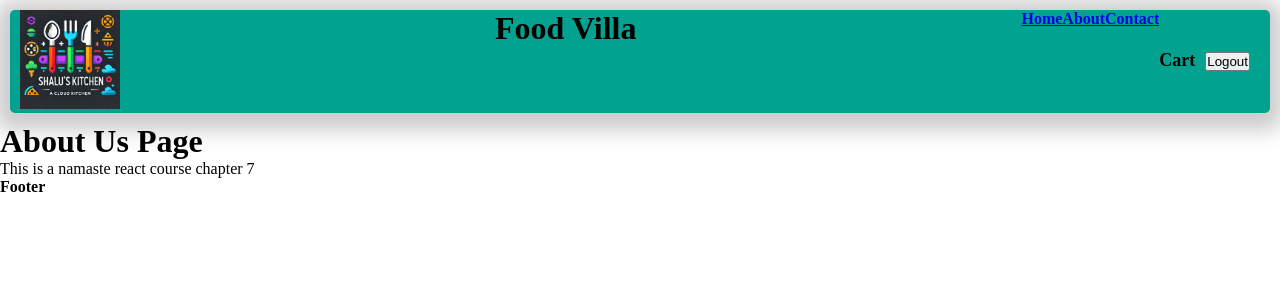
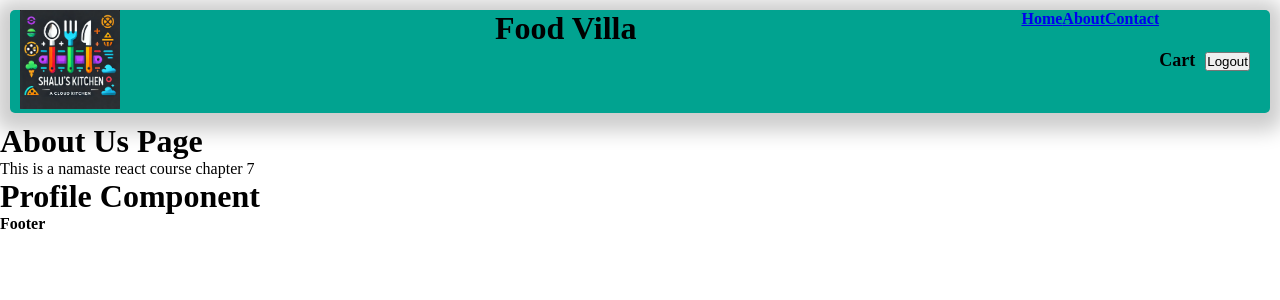
Before and after one commit to pankhuri0209/Akshay-React, a React (Vite) app: page /about in a window 1280 px wide. Shown: the top 300 px of the page. Built offline with nearby package versions, Linux system fonts and the light colour scheme.

Commit message:
profile compoenent

```diff
--- a/src/components/About.js
+++ b/src/components/About.js
@@ -1,8 +1,11 @@
+import { Outlet } from "react-router-dom";
+import Profile from "./Profile";
 const About = () => {
   return (
     <div>
       <h1>About Us Page</h1>
       <p> {""}This is a namaste react course chapter 7</p>
+      <Profile />
     </div>
   );
 };
--- /dev/null
+++ b/src/components/Profile.js
@@ -0,0 +1,9 @@
+const Profile = () => {
+  return (
+    <div>
+      <h1>Profile Component</h1>
+    </div>
+  );
+};
+
+export default Profile;
```
Also changed, not shown: src/App.js (+12 -2 lines), 2 other files (tests, documents, lock files or other folders).
